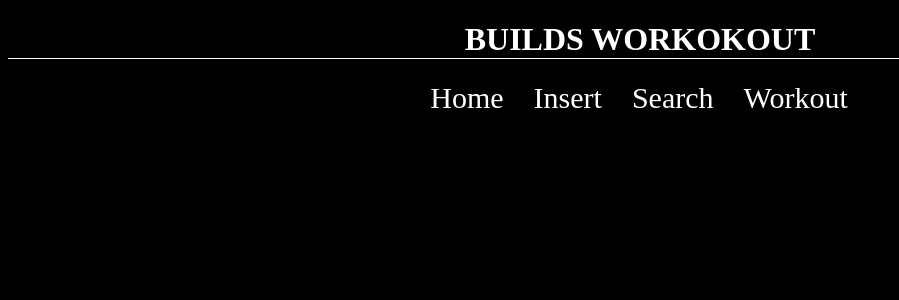
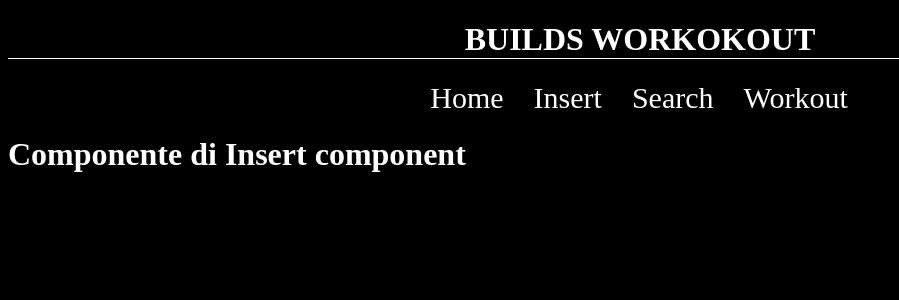
Before and after one commit to RichardMoschini87/workpwa, a React (Create React App) app: page / in a window 1280 px wide. Shown: the top 300 px of the page, without its empty margins (0-899 px from the left). Built offline with nearby package versions, Linux system fonts and the light colour scheme.

Commit message:
h1xcss
h1xcss

```diff
--- a/src/componets/Insert.css
+++ b/src/componets/Insert.css
@@ -1,2 +1,4 @@
-div{
+h1{
+	color:white;
+
 }
```
